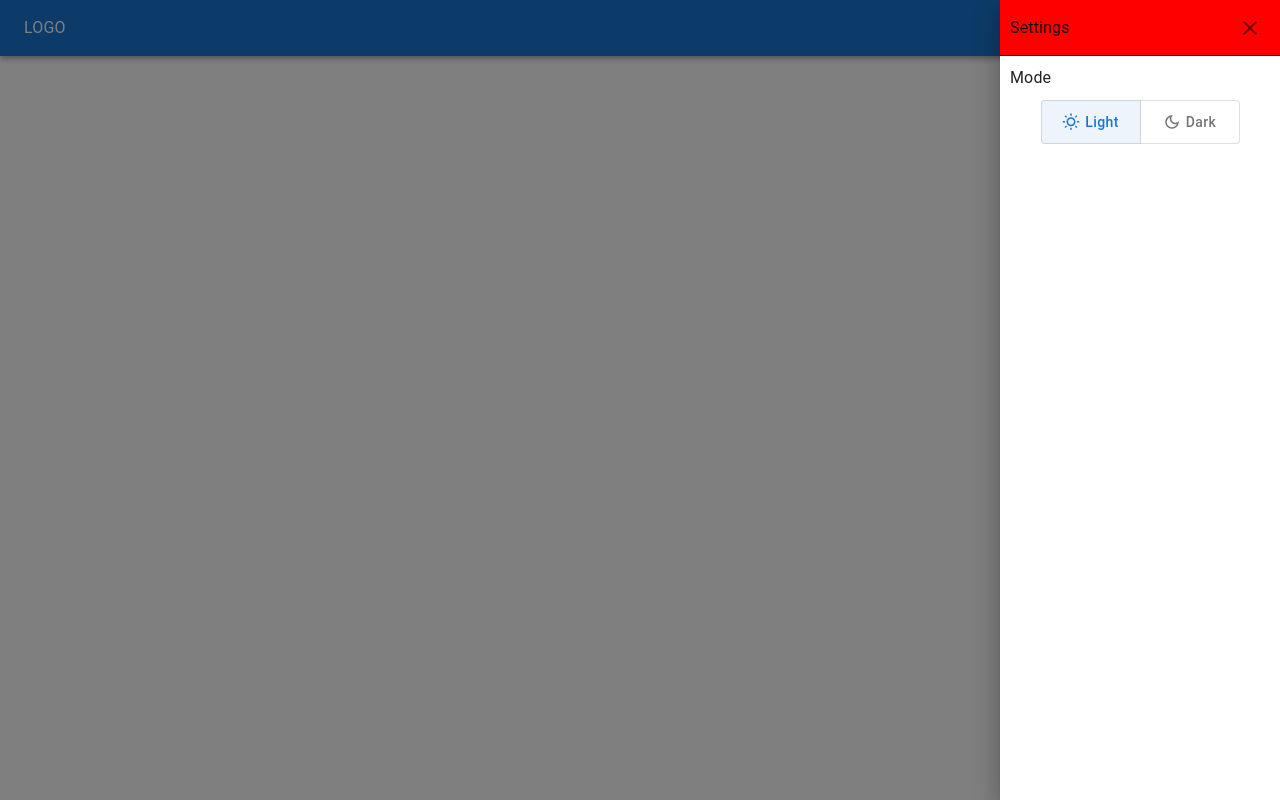
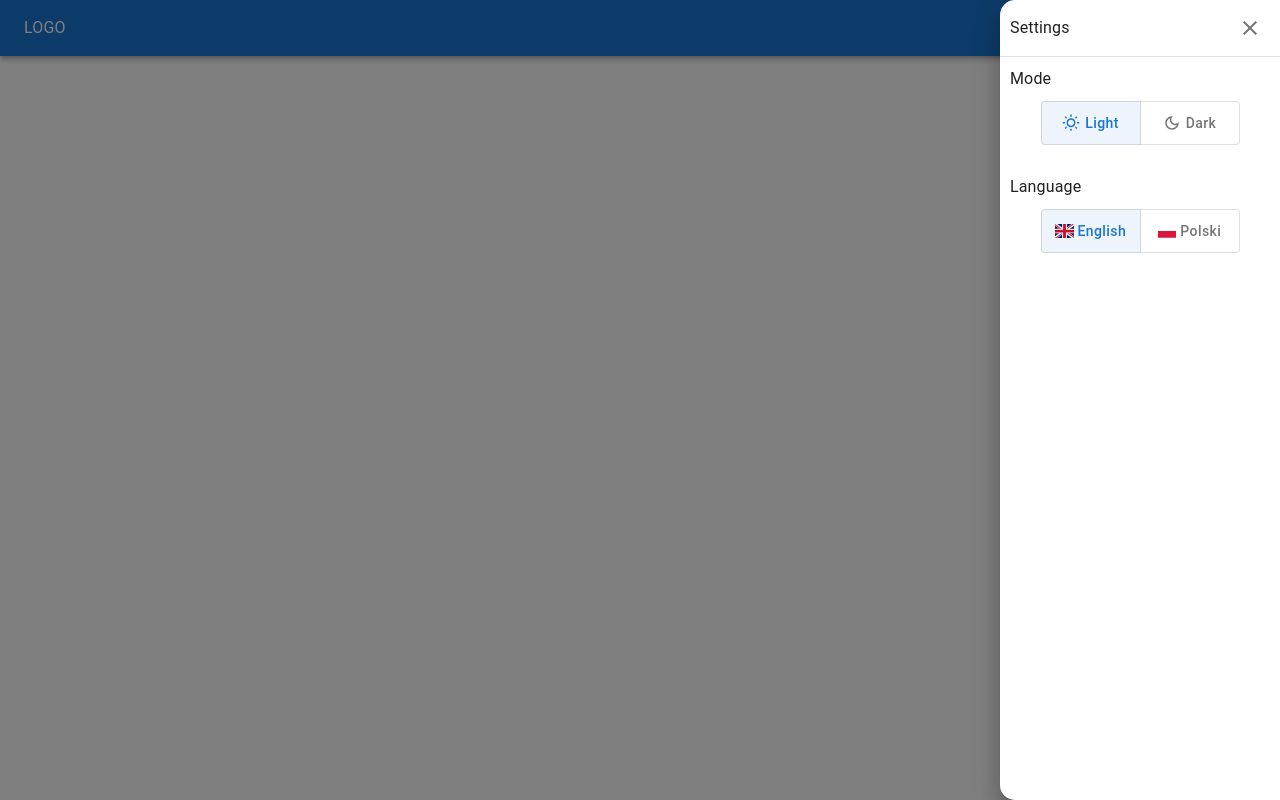
Before and after one commit to Luukess/weather-app, a Gatsby site: page / in a window 1280 px wide. Both pictures are taken after a click on the button 1240 px from the left and 28 px from the top of the page. Built offline with nearby package versions, Linux system fonts and the light colour scheme; Gatsby itself is replaced by a stand-in of ours.

Commit message:
Feat: added lng switch, added props for drawer to set radius for settings window

```diff
--- /dev/null
+++ b/src/components/multiples-components/header/components/lng-switch-settings/LngSwitch.style.ts
@@ -0,0 +1,24 @@
+import { Theme } from "@mui/material";
+import { SystemStyleObject } from "@mui/system";
+
+type SxName = "boxButtonsContainer" | "lngButtons" | "buttonsIcons";
+
+export const sxLngSwitchStyles: Record<SxName, SystemStyleObject<Theme>> = {
+  boxButtonsContainer: {
+    display: "flex",
+    flexDirection: "column",
+    alignItems: "center",
+    justifyContent: "center",
+    padding: "10px 0",
+  },
+  lngButtons: {
+    textTransform: "none",
+    width: "100px",
+    fontSize: "14px",
+    height: "44px",
+  },
+  buttonsIcons: {
+    marginRight: "5px",
+    fontSize: "18px",
+  },
+};
--- /dev/null
+++ b/src/components/multiples-components/header/components/lng-switch-settings/LngSwitch.tsx
@@ -0,0 +1,35 @@
+import * as React from "react";
+import {
+  Box,
+  ToggleButton,
+  ToggleButtonGroup,
+  Typography,
+} from "@mui/material";
+import { sxLngSwitchStyles } from "./LngSwitch.style";
+import "/node_modules/flag-icons/css/flag-icons.min.css";
+
+const LngSwitch: React.FC = () => {
+  const [selectedLng, setSelectedLng] = React.useState<string>("en");
+  return (
+    <>
+      <Typography>Language</Typography>
+      <Box component="div" sx={sxLngSwitchStyles.boxButtonsContainer}>
+        <ToggleButtonGroup
+          color="primary"
+          exclusive
+          aria-label="language-switch"
+          value={selectedLng}
+        >
+          <ToggleButton value="en" sx={sxLngSwitchStyles.lngButtons}>
+            <Box component="span" mr={0.5} className="fi fi-gb"></Box> English
+          </ToggleButton>
+          <ToggleButton value="pl" sx={sxLngSwitchStyles.lngButtons}>
+            <Box component="span" mr={0.5} className="fi fi-pl"></Box> Polski
+          </ToggleButton>
+        </ToggleButtonGroup>
+      </Box>
+    </>
+  );
+};
+
+export default LngSwitch;
--- a/src/components/multiples-components/header/components/settings-window/Settings.style.ts
+++ b/src/components/multiples-components/header/components/settings-window/Settings.style.ts
@@ -20,8 +20,7 @@ export const sxSettingsStyles: Record<SxName, SystemStyleObject<Theme>> = {
     width: "100%",
     height: "56px",
     padding: "10px",
-    backgroundColor: "red",
-    borderBottom: "1px solid black",
+    borderRadius: "0px",
     display: "flex",
     flexDirection: "row",
     alignItems: "center",
--- a/src/components/multiples-components/header/components/settings-window/Settings.tsx
+++ b/src/components/multiples-components/header/components/settings-window/Settings.tsx
@@ -2,6 +2,7 @@ import * as React from "react";
 import {
   Box,
   Button,
+  Divider,
   Drawer,
   IconButton,
   ToggleButton,
@@ -13,6 +14,7 @@ import CloseIcon from "@mui/icons-material/Close";
 import { useState } from "react";
 import { sxSettingsStyles } from "./Settings.style";
 import ThemeSwitch from "../theme-switch-settings/ThemeSwitch";
+import LngSwitch from "../lng-switch-settings/LngSwitch";
 
 const Settings: React.FC = () => {
   const [isOpen, setIsOpen] = useState<boolean>(false);
@@ -33,7 +35,17 @@ const Settings: React.FC = () => {
           <SettingsIcon />
         </Button>
       </Box>
-      <Drawer anchor="right" open={isOpen} onClose={() => setIsOpen(false)}>
+      <Drawer
+        anchor="right"
+        PaperProps={{
+          style: {
+            borderBottomLeftRadius: "15px",
+            borderTopLeftRadius: "15px",
+          },
+        }}
+        open={isOpen}
+        onClose={() => setIsOpen(false)}
+      >
         <Box component="div" sx={sxSettingsStyles.settingsWindow}>
           <Box component="div" sx={sxSettingsStyles.settingsHeader}>
             <Typography>Settings</Typography>
@@ -41,9 +53,13 @@ const Settings: React.FC = () => {
               <CloseIcon />
             </IconButton>
           </Box>
+          <Divider />
           <Box component="div" sx={sxSettingsStyles.settingsBody}>
             <Box component="div" sx={sxSettingsStyles.settingsContainerFeature}>
               <ThemeSwitch />
+            </Box>
+            <Box component="div" sx={sxSettingsStyles.settingsContainerFeature}>
+              <LngSwitch />
             </Box>
           </Box>
         </Box>
```
